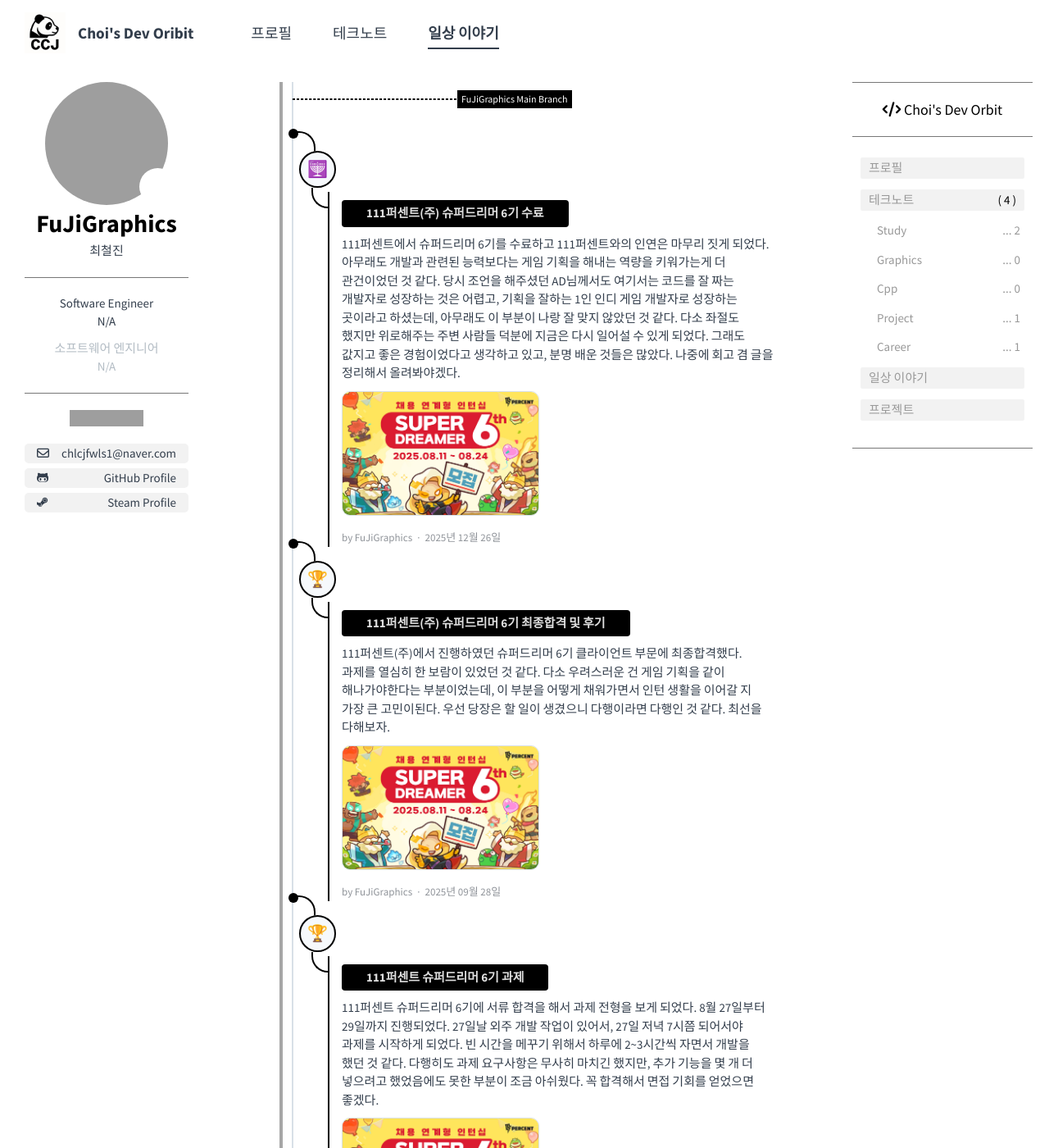
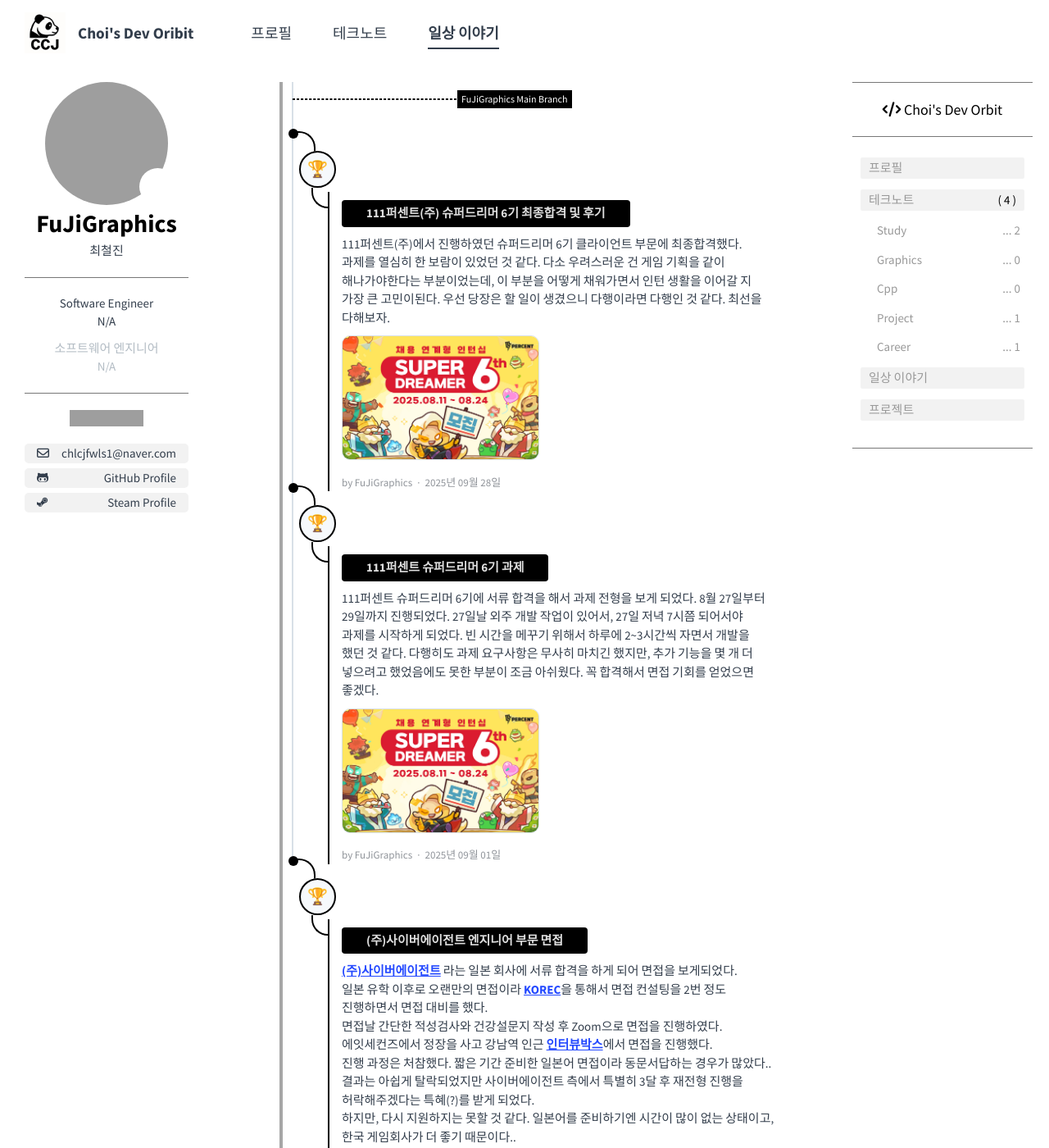
Before and after one commit to FuJiGraphics/FuJiGraphics.github.io, a Jekyll site: the page built from life/index.md, in a window 1280 px wide and 1400 px high. Shown: the whole window at 82% size. Built offline with Jekyll 4.4.1, drawn with Linux system fonts in a browser that asks for light colours; some web fonts are replaced; some of the changed text lies outside the part shown; grey boxes are pictures that could not be loaded.

Commit message:
chore: 멘션 수정

```diff
--- a/_data/mention.yml
+++ b/_data/mention.yml
@@ -8,15 +8,6 @@
 #       name: 2025080701
 #     - type: photo
 #       name: 2025080702
-
-- writer: FuJiGraphics
-  date: 2025-12-26 18:07
-  title : 111퍼센트(주) 슈퍼드리머 6기 수료
-  message: 111퍼센트에서 슈퍼드리머 6기를 수료하고 111퍼센트와의 인연은 마무리 짓게 되었다. 아무래도 개발과 관련된 능력보다는 게임 기획을 해내는 역량을 키워가는게 더 관건이었던 것 같다. 당시 조언을 해주셨던 AD님께서도 여기서는 코드를 잘 짜는 개발자로 성장하는 것은 어렵고, 기획을 잘하는 1인 인디 게임 개발자로 성장하는 곳이라고 하셨는데, 아무래도 이 부분이 나랑 잘 맞지 않았던 것 같다. 다소 좌절도 했지만 위로해주는 주변 사람들 덕분에 지금은 다시 일어설 수 있게 되었다. 그래도 값지고 좋은 경험이었다고 생각하고 있고, 분명 배운 것들은 많았다. 나중에 회고 겸 글을 정리해서 올려봐야겠다.
-  emoji : 🕎
-  media:
-    - type: photo
-      name: 2025082701
 
 - writer: FuJiGraphics
   date: 2025-09-28 17:20
@@ -39,21 +30,10 @@
 - writer: FuJiGraphics
   date: 2025-07-10 14:00
   title : (주)사이버에이전트 엔지니어 부문 면접
-  message: <a class="hyperlink" href="https://namu.wiki/w/CyberAgent">(주)사이버에이전트</a> 라는 일본 회사에 서류 합격을 하게 되어 면접을 보게되었다. <br> 일본 유학 이후로 오랜만의 면접이라 <a class="hyperlink" href="https://app.korec.jp">KOREC</a>을 통해서 면접 컨설팅을 2번 정도 진행하면서 면접 대비를 했다. <br> 면접날 간단한 적성검사와 건강설문지 작성 후 Zoom으로 면접을 진행하였다. <br> 에잇세컨즈에서 정장을 사고 강남역 인근 <a class="hyperlink" href="https://interviewbox.co.kr">인터뷰박스</a>에서 면접을 진행했다. <br> 진행 과정은 처참했다. 짧은 기간 준비한 일본어 면접이라 동문서답하는 경우가 많았다.. <br> 결과는 아쉽게 탈락되었지만 사이버에이전트 측에서 특별히 3달 후 재전형 진행을 허락해주겠다는 특혜(?)를 받게 되었다. <br> 취업이 급하다보니.. 다시 지원하게 될지는 모르겠지만 그때까지 취업을 못하게된다면 일본어 준비를 확실히하고 다시 준비해봐야겠다.
+  message: <a class="hyperlink" href="https://namu.wiki/w/CyberAgent">(주)사이버에이전트</a> 라는 일본 회사에 서류 합격을 하게 되어 면접을 보게되었다. <br> 일본 유학 이후로 오랜만의 면접이라 <a class="hyperlink" href="https://app.korec.jp">KOREC</a>을 통해서 면접 컨설팅을 2번 정도 진행하면서 면접 대비를 했다. <br> 면접날 간단한 적성검사와 건강설문지 작성 후 Zoom으로 면접을 진행하였다. <br> 에잇세컨즈에서 정장을 사고 강남역 인근 <a class="hyperlink" href="https://interviewbox.co.kr">인터뷰박스</a>에서 면접을 진행했다. <br> 진행 과정은 처참했다. 짧은 기간 준비한 일본어 면접이라 동문서답하는 경우가 많았다.. <br> 결과는 아쉽게 탈락되었지만 사이버에이전트 측에서 특별히 3달 후 재전형 진행을 허락해주겠다는 특혜(?)를 받게 되었다. <br> 하지만, 다시 지원하지는 못할 것 같다. 일본어를 준비하기엔 시간이 많이 없는 상태이고, 한국 게임회사가 더 좋기 때문이다..
   emoji : 🏆
   media:
     - type: photo
       name: 2025071001
     - type: photo
       name: 2025071002
-
-- writer: FuJiGraphics
-  date: 2025-07-01 11:00
-  title : (주)밸로프 클라이언트 프로그래머 면접
-  message: <a class="hyperlink" href="https://www.valofe.com">(주)밸로프</a> 면접 기회를 얻게 되어, 면접을 보러 갔다.!<br>비가 많이오고 날씨가 우중충하고 더웠다. 여자친구가 응원 겸 같이 따라와줬다.<br>살짝 다투긴 했지만.. 금방 화해하고 응원해주는 덕분에 굉장히 힘이 되었다.<br> 내 프로젝트 위주로 질문 답변을 주고 받는 면접이었는데, 나름대로 내 프로젝트에 대해서 복기할 기회가 된 것 같아 좋은 면접 경험이었다.<br>
-  emoji : 🏆
-  media:
-    - type: photo
-      name: 2025070101
-    - type: photo
-      name: 2025070102
```
